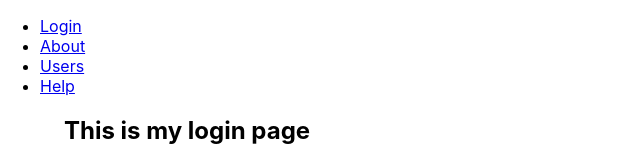
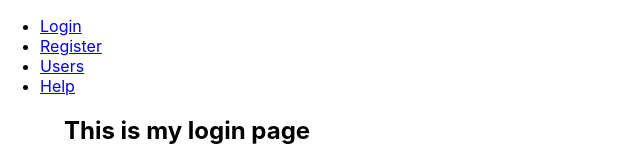
Before and after one commit to Kudakwashe24/shoppy_client, a React (Create React App) app: page / in a window 1280 px wide. Shown: the top 160 px of the page, without its empty margins (0-640 px from the left). Built offline with nearby package versions, Linux system fonts and the light colour scheme.

Commit message:
changed my about to register page

```diff
--- a/src/App.js
+++ b/src/App.js
@@ -16,7 +16,7 @@
               <Link to="/">Login</Link>
             </li>
             <li>
-              <Link to="/about">About</Link>
+              <Link to="/about">Register</Link>
             </li>
             <li>
               <Link to="/users">Users</Link>
```
